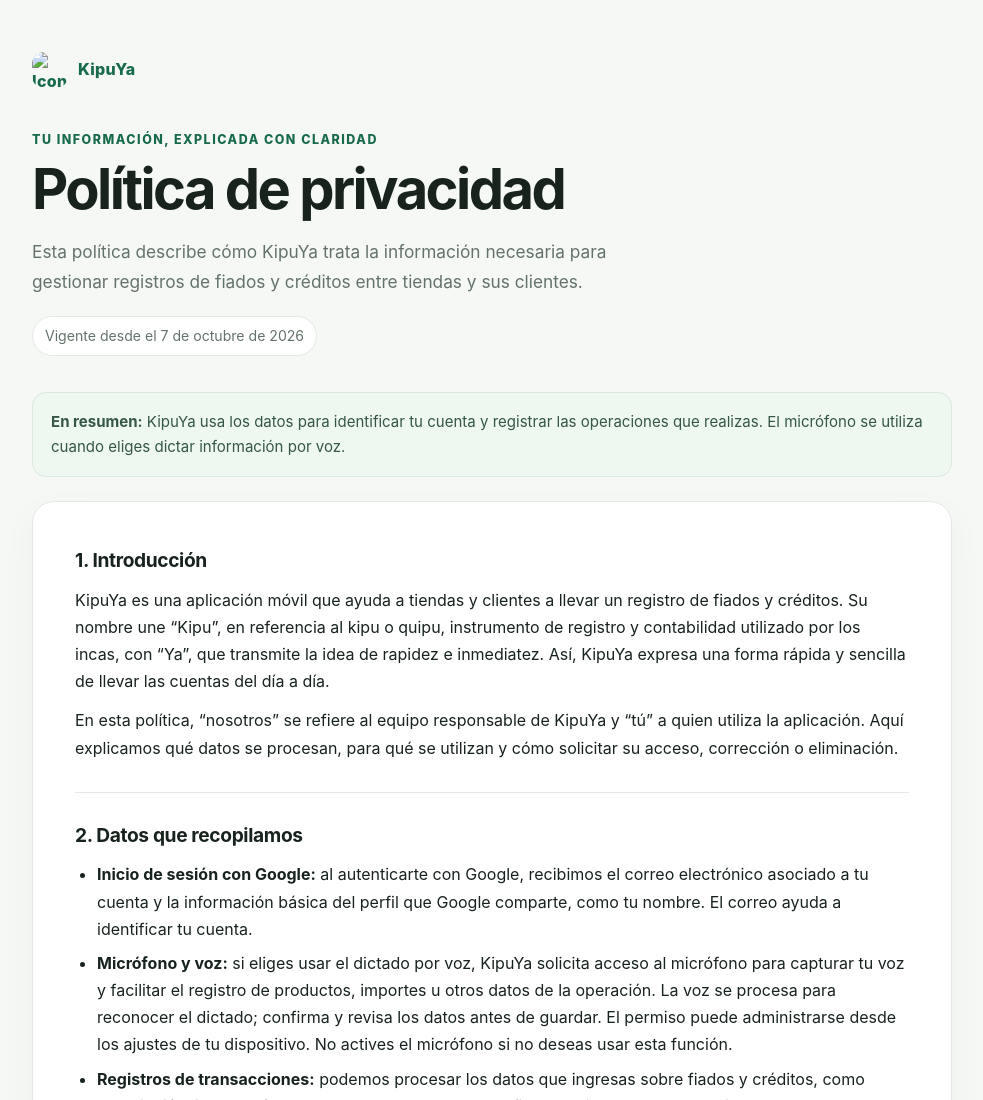
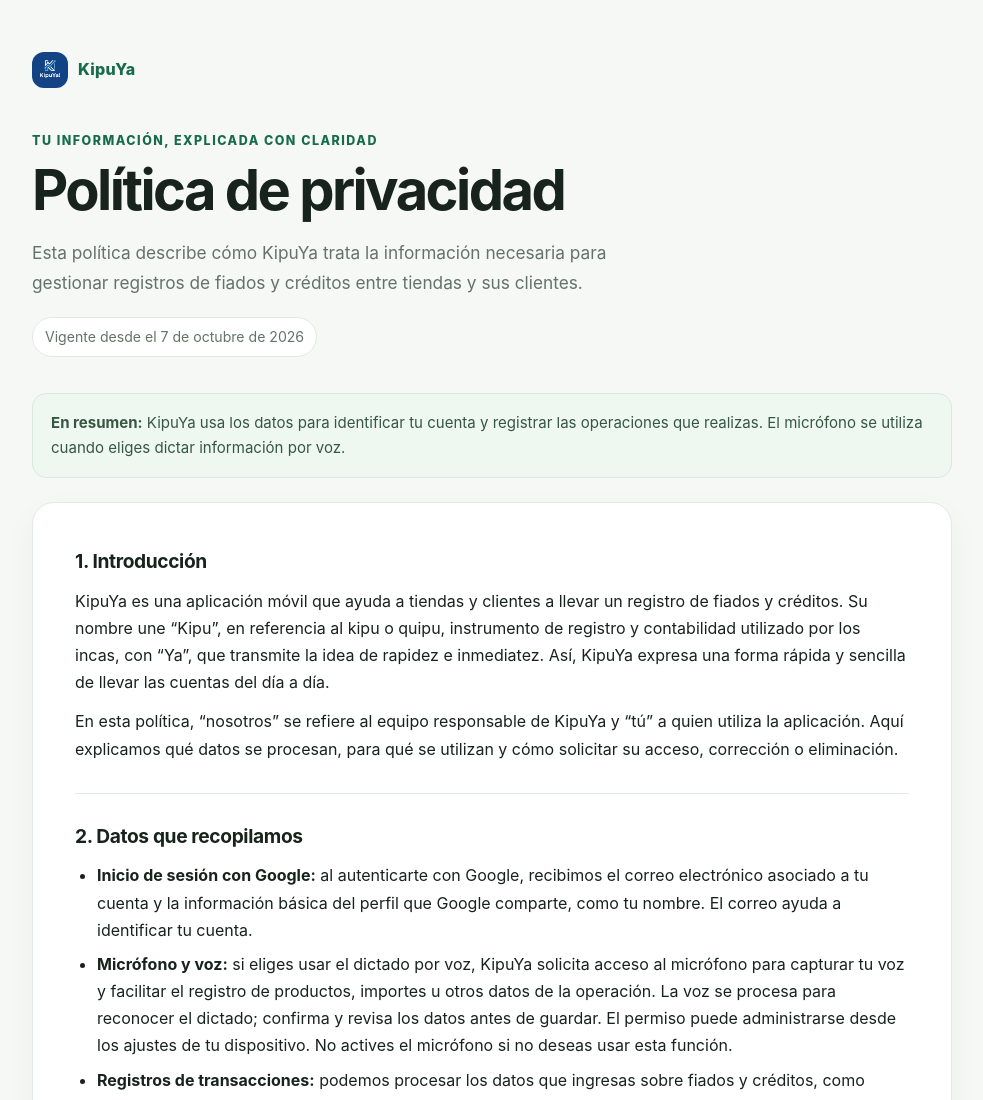
Before and after one commit to FelixA-S/privacy-policy-kipuya, a plain HTML site: page index.html in a window 1280 px wide. Shown: the top 1100 px of the page, without its empty margins (148-1131 px from the left). Drawn offline with Linux system fonts and the light colour scheme.

Commit message:
Update image source path in index.html

```diff
--- a/index.html
+++ b/index.html
@@ -15,7 +15,7 @@
 </head>
 <body>
   <header class="top"><div class="wrap">
-    <div class="brand"><img class="mark" src="./assets/icon-square.png" alt="Icono de KipuYa" width="36" height="36"><span>KipuYa</span></div>
+    <div class="brand"><img class="mark" src="icon-square.png" alt="Icono de KipuYa" width="36" height="36"><span>KipuYa</span></div>
     <p class="eyebrow">Tu información, explicada con claridad</p>
     <h1>Política de privacidad</h1>
     <p class="intro">Esta política describe cómo KipuYa trata la información necesaria para gestionar registros de fiados y créditos entre tiendas y sus clientes.</p>
```
